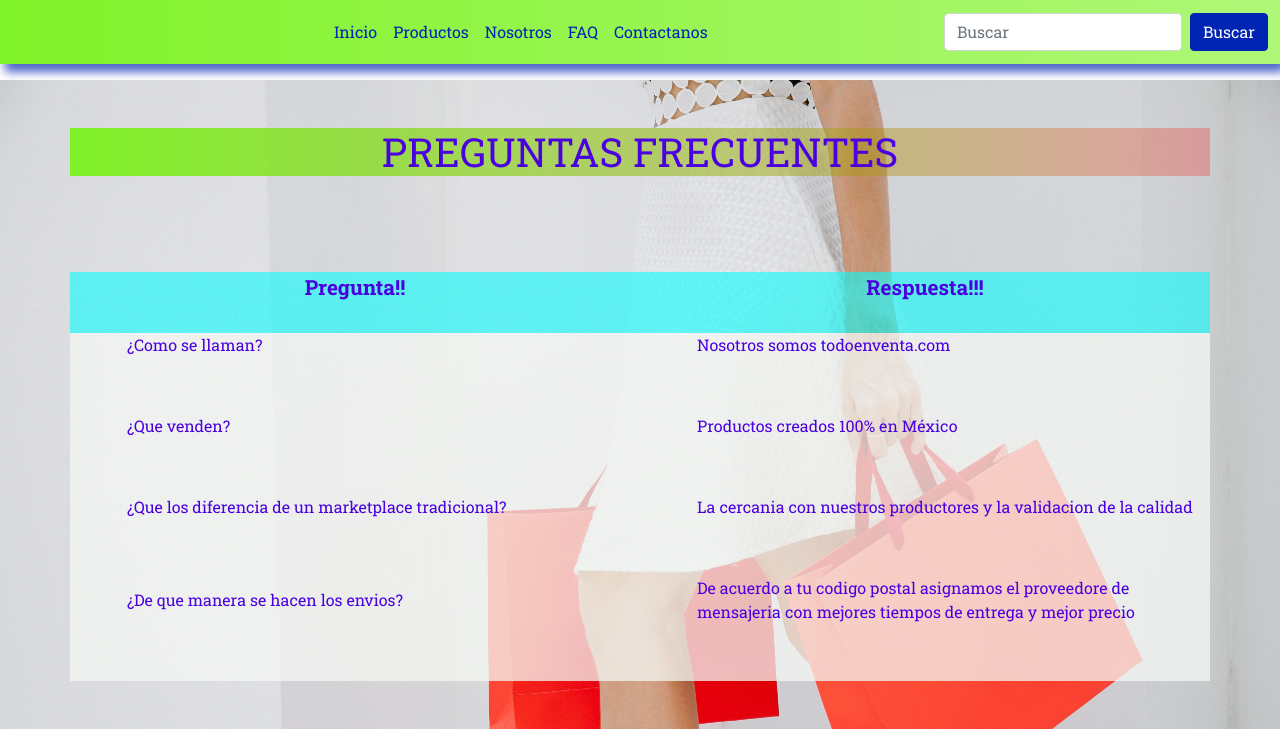
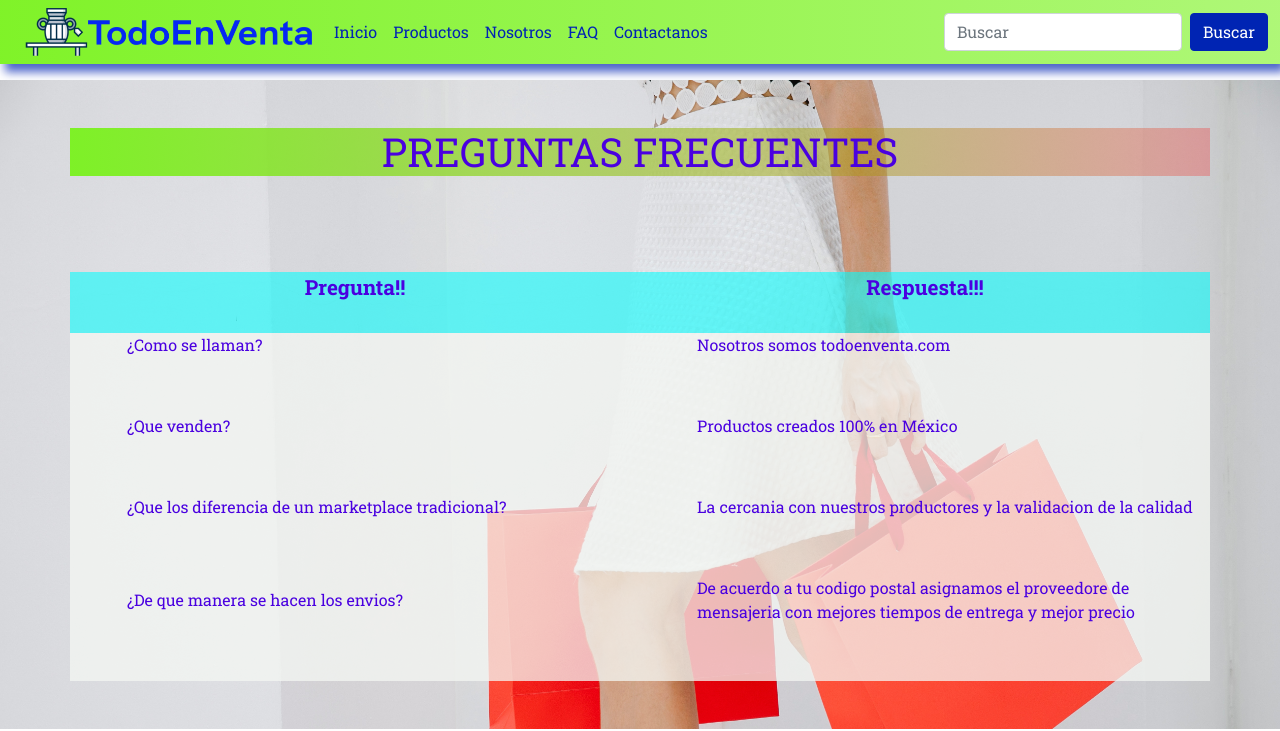
Before and after one commit to FranciscoZaragoza10/Zaragoza_todoenventa---Independiente---copia, a website: page faq.html in a window 1280 px wide. Shown: the top 731 px of the page. Drawn offline with Linux system fonts and the light colour scheme; the site is published under a folder, as on GitHub Pages, so addresses that start at the root find nothing.

Commit message:
fix logo

```diff
--- a/scss/_global.scss
+++ b/scss/_global.scss
@@ -9,7 +9,7 @@
     box-shadow: 5px 8px 9px rgb(0, 36, 179, 0.7);
   }
   .logo {
-    background-image: url(/imgs/logotev_horizontal.png);
+    background-image: url(../imgs/logotev_horizontal.png);
     background-size: contain;
     background-position: center;
     background-repeat: no-repeat;
```
Also changed, not shown: css/style.css.
